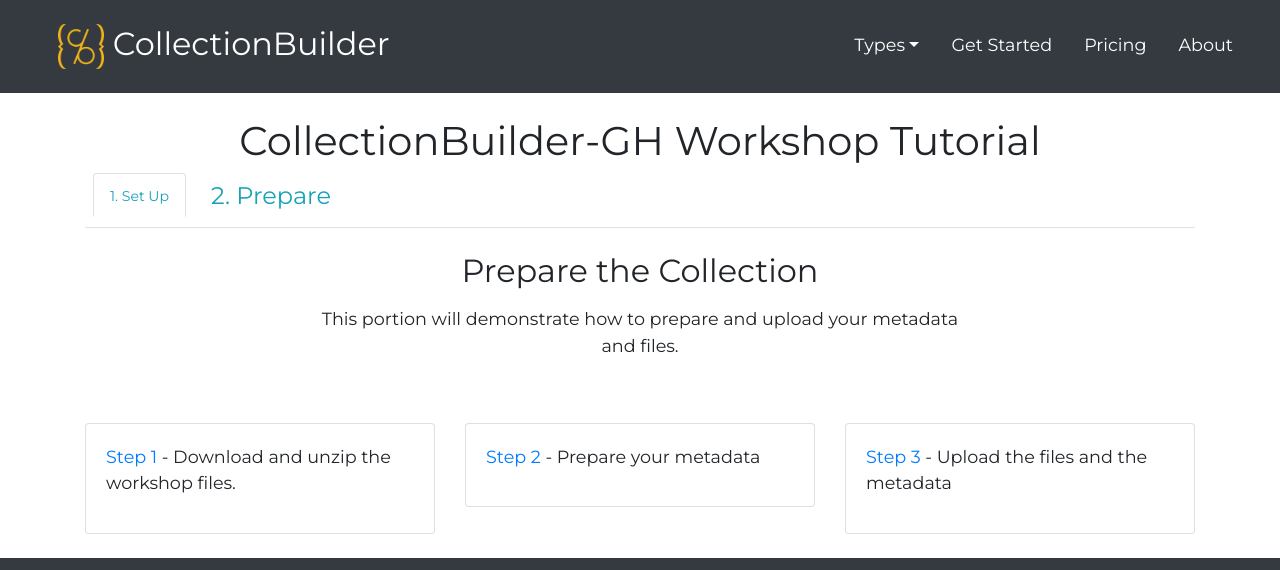
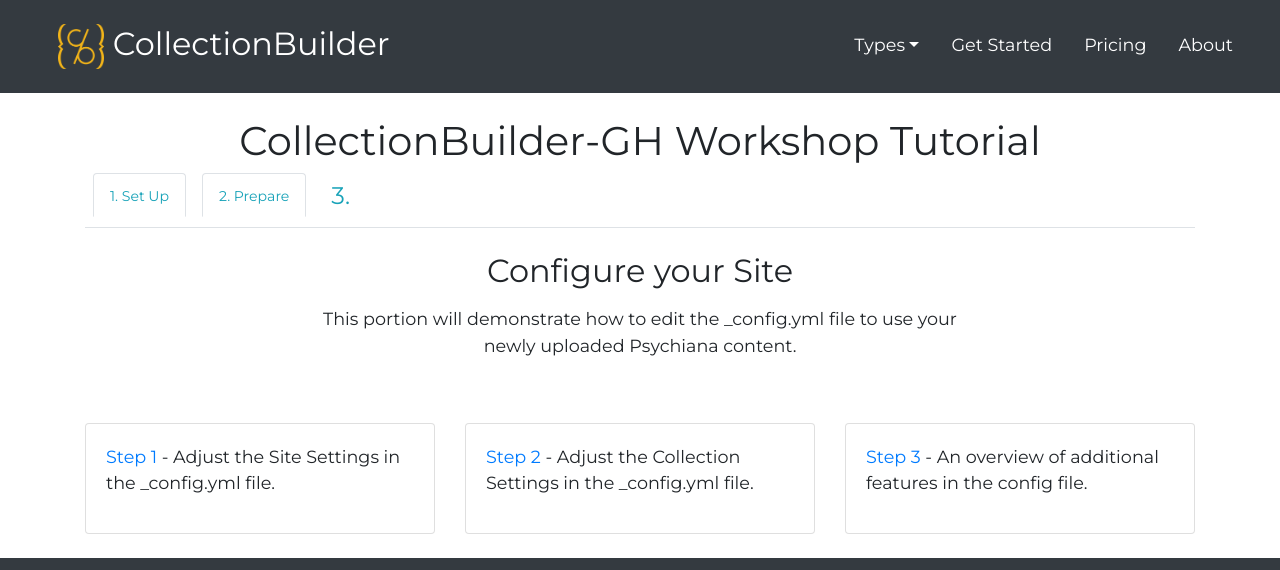
Before and after one commit to CollectionBuilder/collectionbuilder.github.io, a Jekyll site: the page built from _workshop/configure.md, in a window 1280 px wide, cut to the strip 0-570 px from the top of the page. Built offline with Jekyll 4.4.1, drawn with Linux system fonts in a browser that asks for light colours; comment, search, counter and statistics services are not loaded.

Commit message:
new step

```diff
--- /dev/null
+++ b/_workshop/configure.md
@@ -0,0 +1,17 @@
+---
+step: 3
+permalink: workshop/gh/prepare.html
+video: h9JInGywC4o
+title: Configure your Site
+overview: This portion will demonstrate how to edit the _config.yml file to use your newly uploaded Psychiana content.
+steps:
+  - text: Adjust the Site Settings in the _config.yml file.
+    time: 0
+    doc: https://collectionbuilder.github.io/docs/config.html#site
+  - text: Adjust the Collection Settings in the _config.yml file.
+    time: 0
+    doc: https://collectionbuilder.github.io/docs/config.html#coll
+  - text: An overview of additional features in the config file.
+    time: 200
+    doc: https://collectionbuilder.github.io/docs/config.html#additional
+---
--- a/_workshop/preparecollection.md
+++ b/_workshop/preparecollection.md
@@ -4,7 +4,7 @@
 video: XMJbg6mqdTw
 title: Prepare the Collection
 shorttitle: Prepare
-overview: This portion will demonstrate how to prepare and upload your metadata and files.
+overview: "This portion will demonstrate how to prepare and upload the workshop metadata and files, which are taken from the <a href='https://www.lib.uidaho.edu/digital/psychiana/'>Psychiana Digital Collection</a>."
 steps:
   - text: Download and unzip the workshop files.
     time: 0
```
